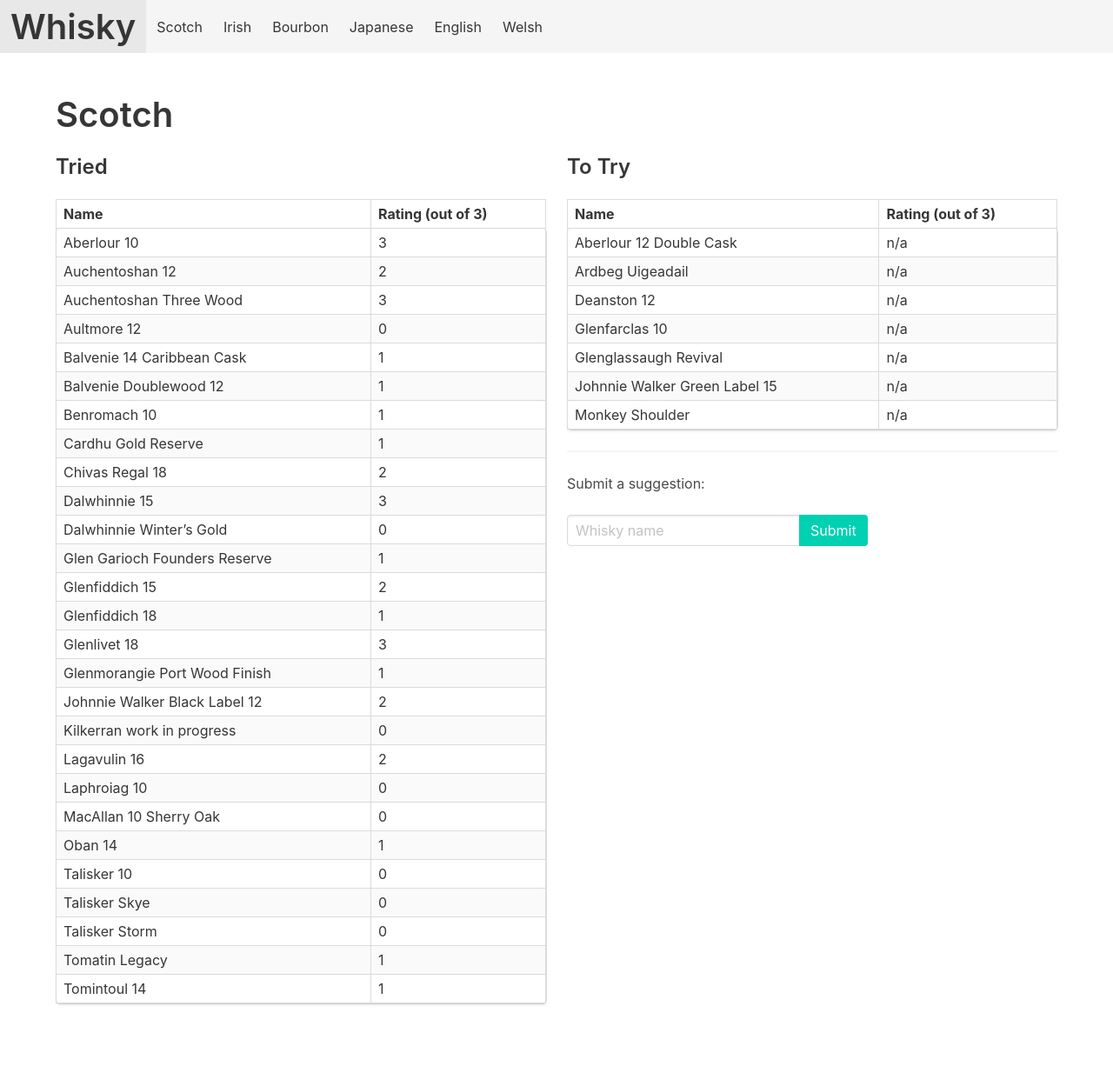
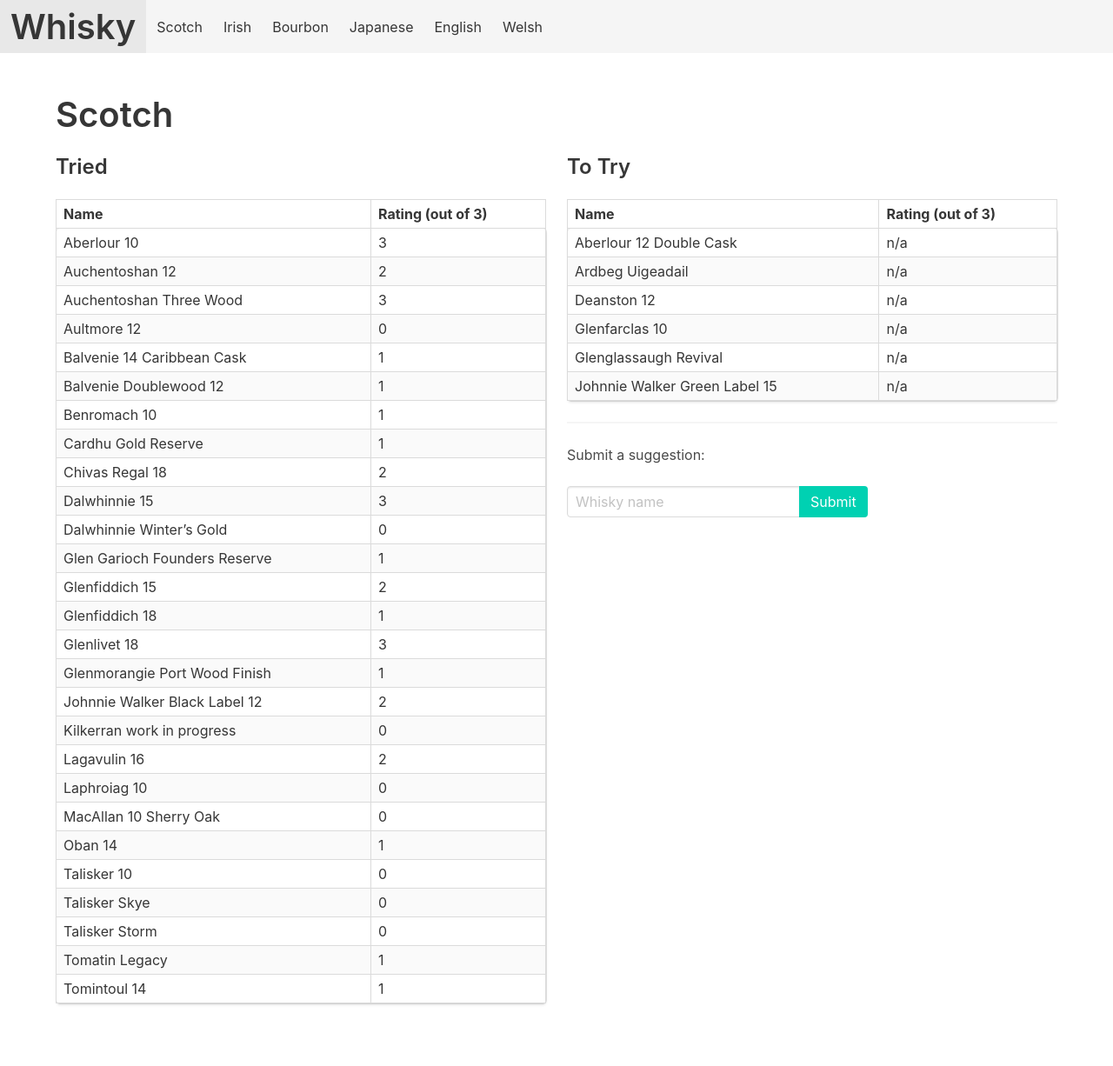
Before and after one commit to grega/whisky, a Jekyll site: the page built from scotch.html, in a window 1280 px wide. Shown: the whole page at 87% size. Built offline with Jekyll 4.4.1, drawn with Linux system fonts in a browser that asks for light colours.

Commit message:
Remove Monkey

```diff
--- a/_data/scotch/to_try.yml
+++ b/_data/scotch/to_try.yml
@@ -1,4 +1,3 @@
-- name: Monkey Shoulder
 - name: Ardbeg Uigeadail
 - name: Johnnie Walker Green Label 15
 - name: Aberlour 12 Double Cask
```
